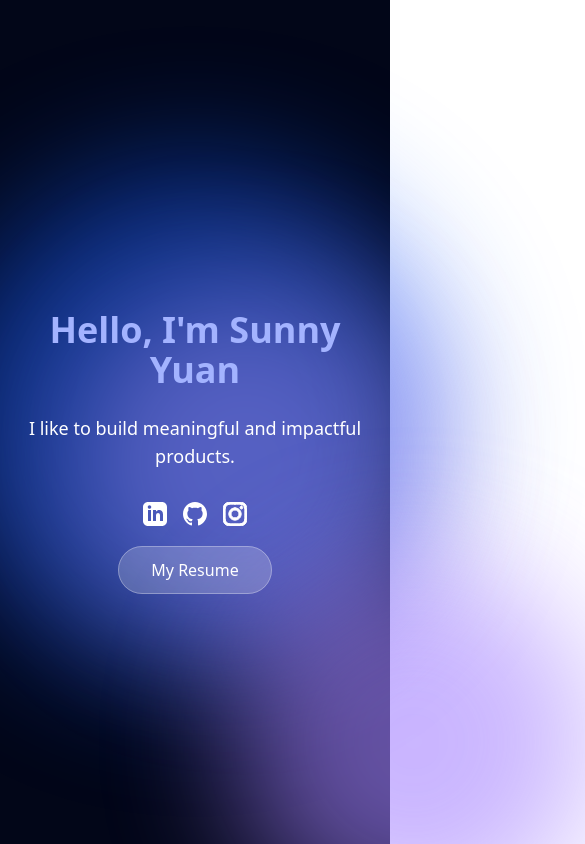
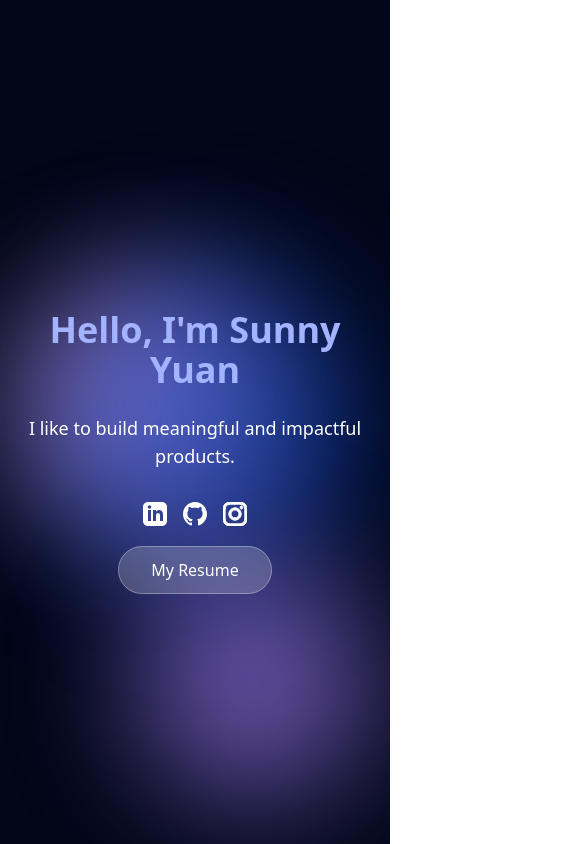
Before and after one commit to sumiyuan/smiweb, a React (Vite) app: page / in a window 390 px wide. Shown: the top 844 px of the page, 585 px wide, since content can reach past the window. Built offline with nearby package versions, Linux system fonts and the light colour scheme.

Commit message:
fixed the issue with blob cutting off not correctly

```diff
--- a/src/App.tsx
+++ b/src/App.tsx
@@ -80,7 +80,7 @@ const App = () => {
   }, [])
 
   return (
-    <div className='font-montserrat bg-slate-950 min-h-screen'>
+    <div className='font-montserrat bg-slate-950 min-h-screen overflow-x-hidden'>
       {/* <div style={{ width: '100%', height: '600px', position: 'relative'}}>
         <DarkVeil bgColor="bg-slate-950"/>
       </div> */}
--- a/src/components/hero.tsx
+++ b/src/components/hero.tsx
@@ -6,13 +6,13 @@ const Hero = forwardRef<HTMLDivElement>((_, ref) => {
   return (
     <div ref={ref} className='h-screen w-full pt-20 pb-8 relative'>
         {/* Left Blob */}
-      <div className='blob w-90 h-90 bg-pink-300 rounded-full absolute z-0 top-1/3 left-1/6 filter blur-3xl opacity-60 animate-blob'></div>
+      <div className='blob w-60 h-60 md:w-90 md:h-90 bg-pink-300 rounded-full absolute z-0 top-1/3 left-4 md:left-1/6 filter blur-3xl opacity-60 animate-blob'></div>
 
 
-      <div className='blob w-130 h-130 bg-blue-600 rounded-full absolute z-0 top-1/2 left-1/2 -translate-x-1/2 -translate-y-1/2 filter blur-3xl opacity-50 animate-blob3'></div>
+      <div className='blob w-80 h-80 md:w-130 md:h-130 bg-blue-600 rounded-full absolute z-0 top-1/2 left-1/2 -translate-x-1/2 -translate-y-1/2 filter blur-3xl opacity-50 animate-blob3'></div>
 
       {/* Right Blob */}
-      <div className='blob w-90 h-90 bg-violet-400 rounded-full absolute z-0 top-2/3 left-3/5 filter blur-3xl opacity-60 animate-blob2'></div>
+      <div className='blob w-60 h-60 md:w-90 md:h-90 bg-violet-400 rounded-full absolute z-0 top-2/3 right-4 md:right-auto md:left-3/5 filter blur-3xl opacity-60 animate-blob2'></div>
 
       {/* Content */}
       <div className='flex items-center justify-center h-full relative z-10 px-4'>
```
